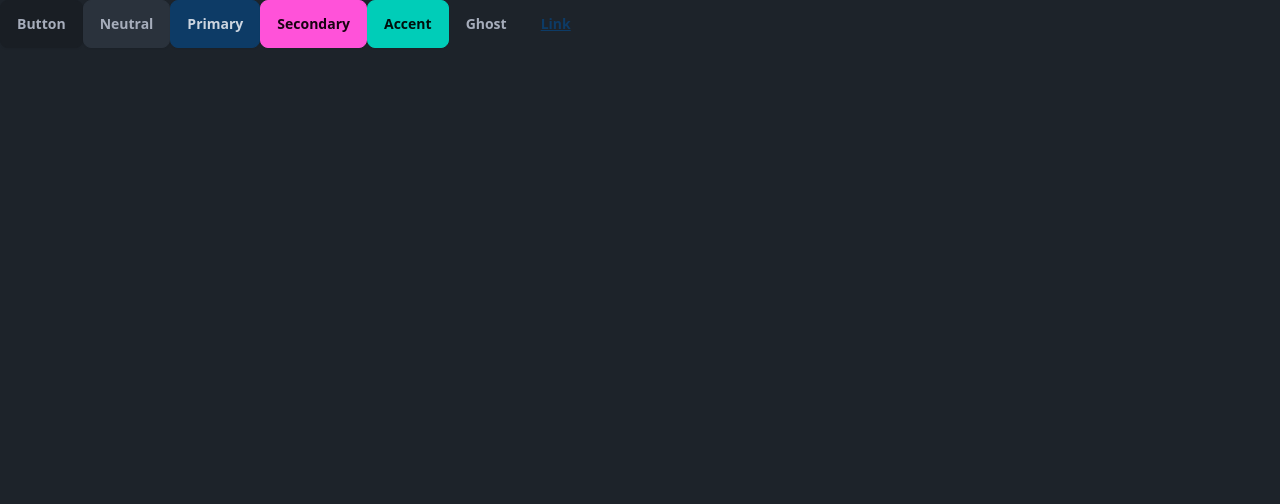
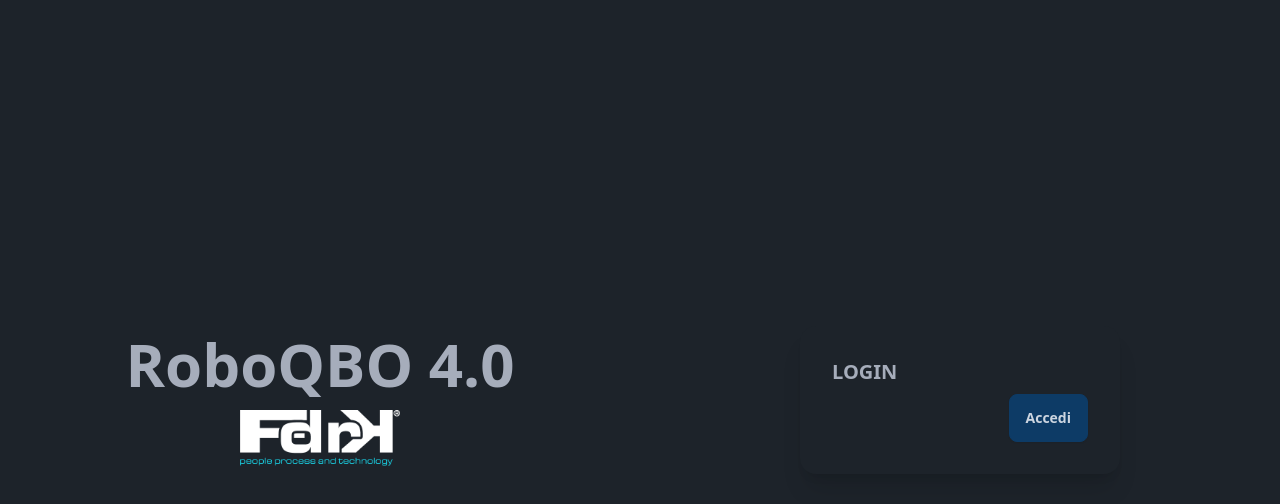
Before and after one commit to AndreaManuppelli/RoboQBO4, an Angular app in the folder RoboQBO4/: page /login in a window 1280 px wide. Before the commit this address led to /. Shown: the top 504 px of the page. Built offline with nearby package versions, Linux system fonts and the light colour scheme; what tailwindcss-palette-generator would draw is missing.

Commit message:
Added login route and updated UI components

```diff
--- a/RoboQBO4/src/app/app-routing.module.ts
+++ b/RoboQBO4/src/app/app-routing.module.ts
@@ -1,7 +1,13 @@
 import { NgModule } from '@angular/core';
 import { RouterModule, Routes } from '@angular/router';
+import { LoginComponent } from './pages/login/login.component';
 
-const routes: Routes = [];
+const routes: Routes = [
+  {
+    path: 'login',
+    component: LoginComponent
+  }
+];
 
 @NgModule({
   imports: [RouterModule.forRoot(routes)],
--- a/RoboQBO4/src/app/app.component.html
+++ b/RoboQBO4/src/app/app.component.html
@@ -1,7 +1 @@
-<button class="btn">Button</button>
-<button class="btn btn-neutral">Neutral</button>
-<button class="btn btn-primary">Primary</button>
-<button class="btn btn-secondary">Secondary</button>
-<button class="btn btn-accent">Accent</button>
-<button class="btn btn-ghost">Ghost</button>
-<button class="btn btn-link">Link</button>
+<router-outlet></router-outlet>
--- a/RoboQBO4/src/app/pages/login/login.component.html
+++ b/RoboQBO4/src/app/pages/login/login.component.html
@@ -1 +1,17 @@
-<p>login works!</p>
+<div class="grid grid-cols-2 min-h-screen">
+  <div class="col-span-1 bg-base h-full flex flex-col gap-4 justify-center items-center">
+    <h1 class="text-6xl font-bold">RoboQBO 4.0</h1>
+    <img class="w-1/4" src="img/logos/logo-fdrk.webp" alt="FDRK Logo">
+  </div>
+  <div class="col-span-1 bg-base h-full  flex flex-col justify-center items-center">
+    <div class="card bg-base-100 w-1/2 shadow-xl">
+        <div class="card-body">
+          <h2 class="card-title">LOGIN</h2>
+
+          <div class="card-actions justify-end">
+            <button class="btn btn-primary">Accedi</button>
+          </div>
+        </div>
+      </div>
+  </div>
+</div>
```
Also changed, not shown: RoboQBO4/public/img/logos/logo-fdrk.webp (added).
